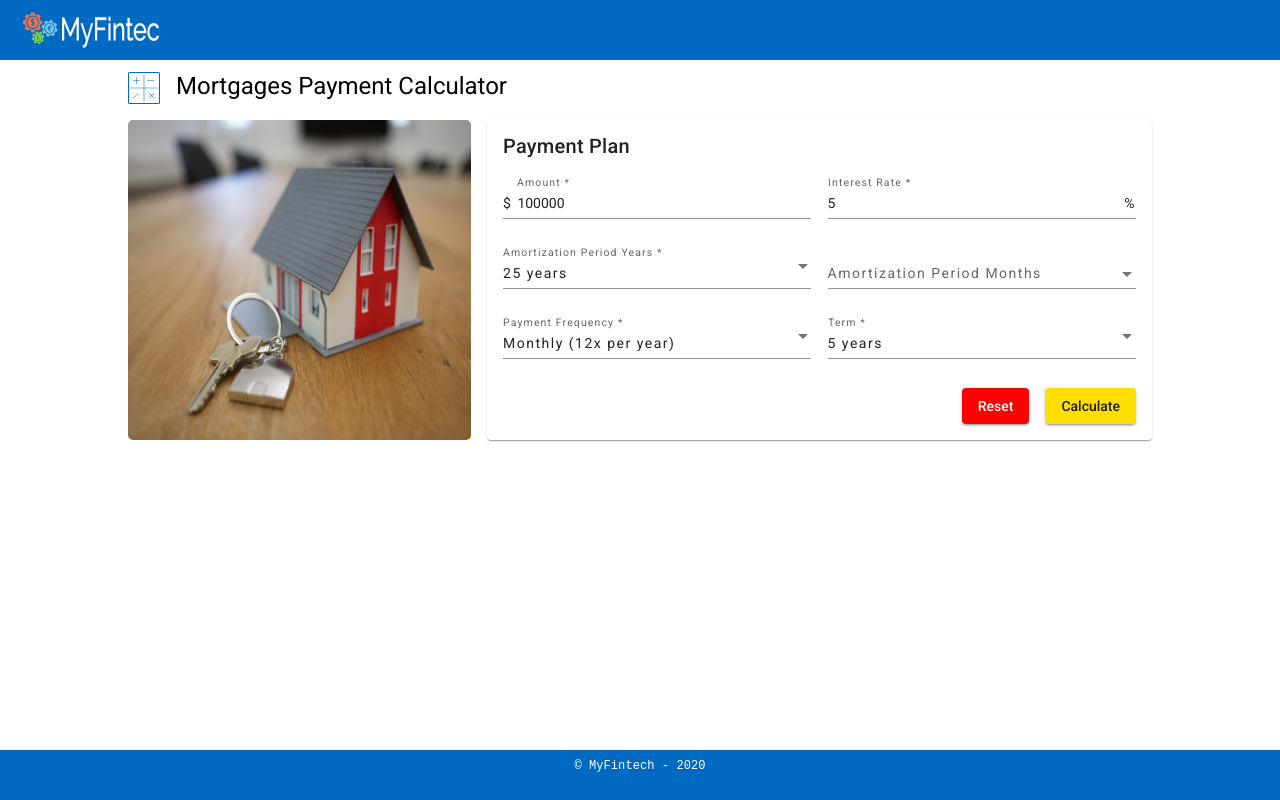
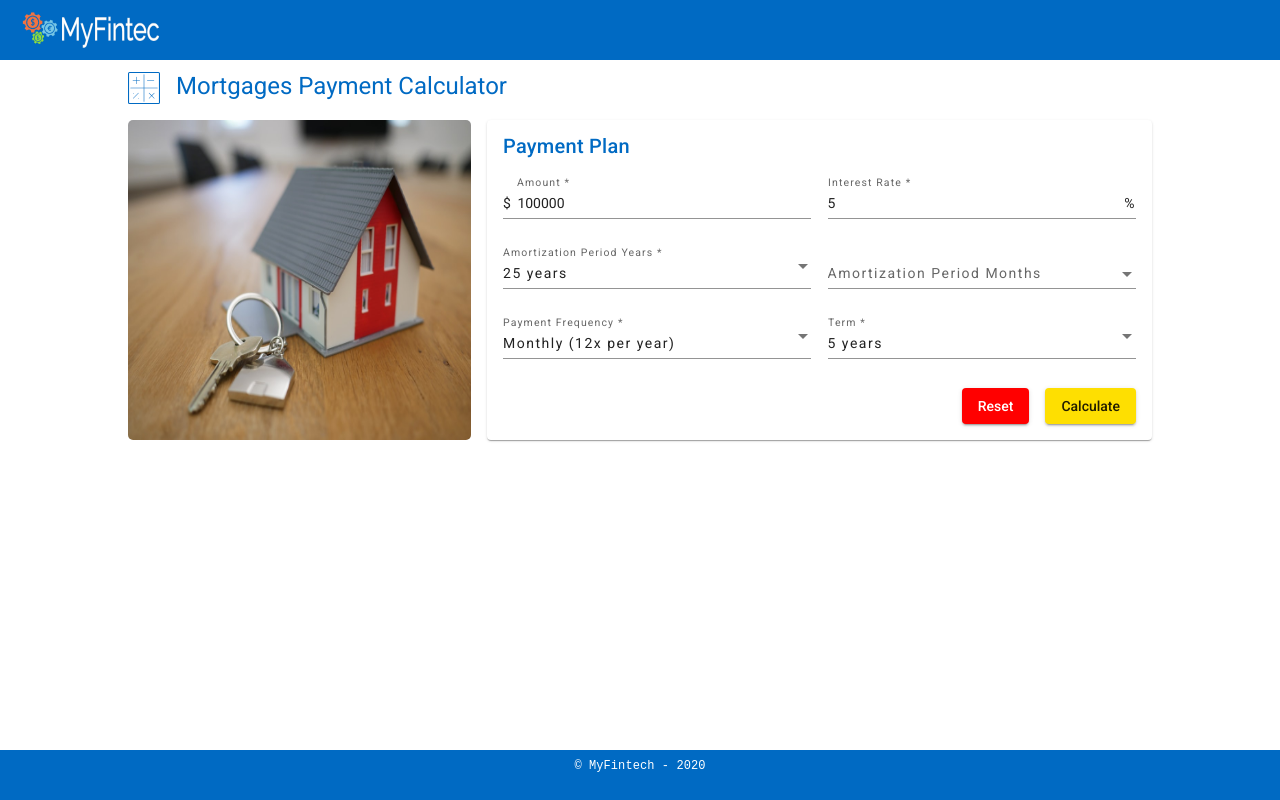
Before and after one commit to pedroct92/my-fintech, an Angular app: page /mortgages-calculator in a window 1280 px wide. Built offline with nearby package versions, Linux system fonts and the light colour scheme.

Commit message:
- update colors on components

```diff
--- a/src/app/mortgages/payment-calculator/payment-calculator.component.scss
+++ b/src/app/mortgages/payment-calculator/payment-calculator.component.scss
@@ -1,5 +1,6 @@
 .header {
   padding: 10px 10% 0 10%;
+  color: var(--primary-color);
 
   .logo {
     vertical-align: middle;
--- a/src/app/mortgages/payment-summary/payment-summary.component.scss
+++ b/src/app/mortgages/payment-summary/payment-summary.component.scss
@@ -10,7 +10,8 @@ table {
   }
 
   th {
-    background-color: var(--primary-lighter-color);
+    background-color: var(--primary-color);
+    color: var(--text-primary-color);
   }
 
   tr:hover {
--- a/src/styles.scss
+++ b/src/styles.scss
@@ -6,4 +6,5 @@ body { margin: 0; font-family: Roboto, "Helvetica Neue", sans-serif; }
 
 .mat-card-header-text {
   margin: 0 !important;
+  color: var(--primary-color);
 }
```
